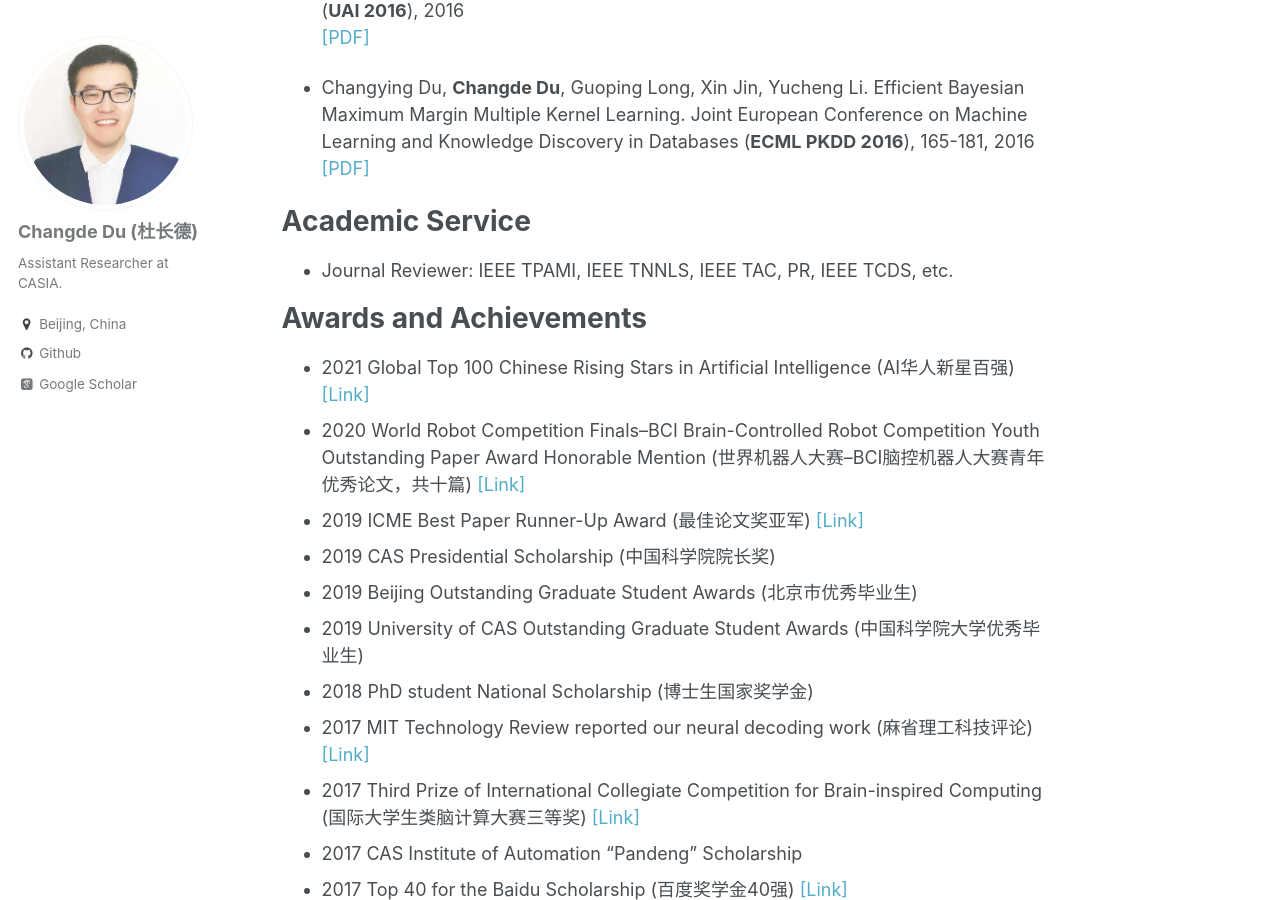
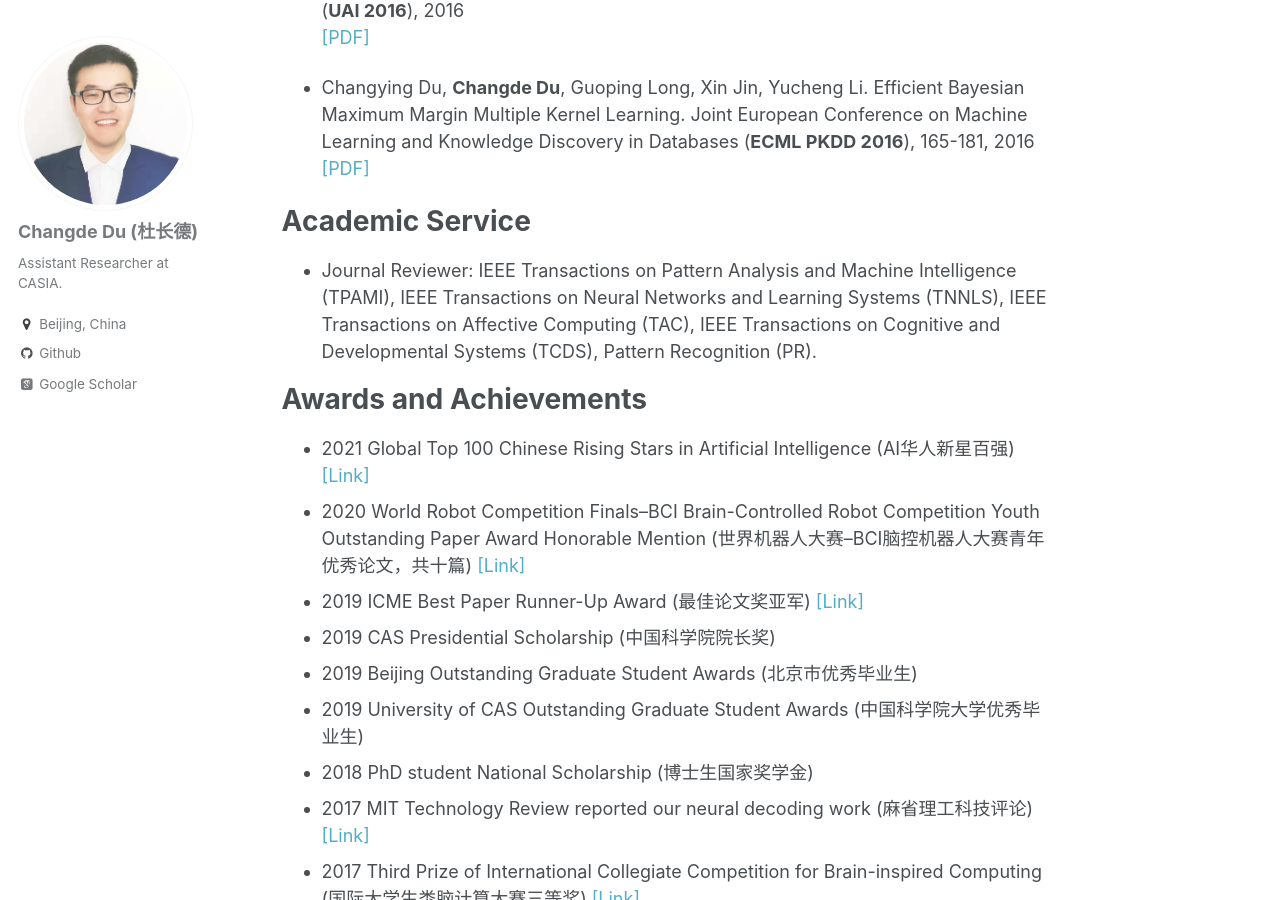
Before and after one commit to ChangdeDu/changdedu.github.io, a Jekyll site: the page built from _pages/about.md, in a window 1280 px wide and 900 px high, scrolled down 5627 px. Built offline with Jekyll 4.4.1, drawn with Linux system fonts in a browser that asks for light colours; some web fonts are replaced.

Commit message:
Create about.md

```diff
--- a/_pages/about.md
+++ b/_pages/about.md
@@ -127,7 +127,7 @@ Conference on Uncertainty in Artificial Intelligence (**UAI 2016**), 2016  <br>[
 Joint European Conference on Machine Learning and Knowledge Discovery in Databases (**ECML PKDD 2016**), 165-181, 2016  <br>[[PDF]](https://link.springer.com/chapter/10.1007%2F978-3-319-46128-1_11)
 
 # Academic Service
-- Journal Reviewer: IEEE TPAMI, IEEE TNNLS, IEEE TAC, PR, IEEE TCDS, etc.
+- Journal Reviewer: IEEE Transactions on Pattern Analysis and Machine Intelligence (TPAMI), IEEE Transactions on Neural Networks and Learning Systems (TNNLS), IEEE Transactions on Affective Computing (TAC), IEEE Transactions on Cognitive and Developmental Systems (TCDS), Pattern Recognition (PR).
 
 # Awards and Achievements
 - 2021 Global Top 100 Chinese Rising Stars in Artificial Intelligence (AI华人新星百强) [[Link]](https://xueshu.baidu.com/usercenter/index/aischolar)
```
